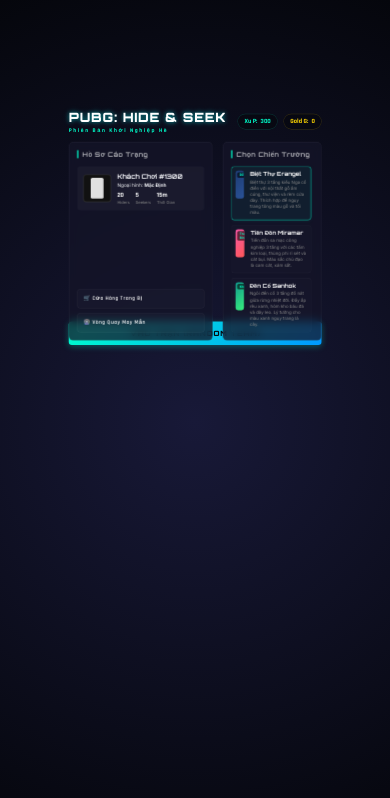
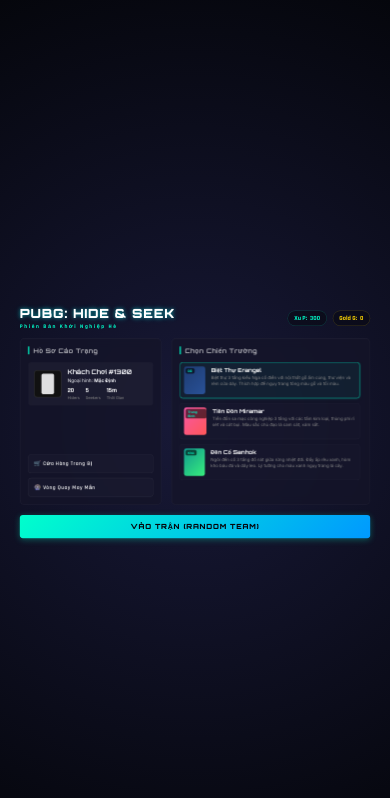
Before and after one commit to tuyetvu21102005-Ag/Game-Khoi-Nghi-He, a React (Vite) app: page / in a window 390 px wide. Shown: the top 798 px of the page. Built offline with nearby package versions, Linux system fonts and the light colour scheme.

Commit message:
fix: implement dynamic React scale wrapper to fit the entire game viewport cleanly inside one screen without scrollbars

```diff
--- a/src/App.tsx
+++ b/src/App.tsx
@@ -16,6 +16,30 @@ function App() {
   const [activeSkin, setActiveSkin] = useState<string>('skin_default');
   const [selectedMapId, setSelectedMapId] = useState<string>('map_erangel');
   const [assignedTeam, setAssignedTeam] = useState<Team>('Hider');
+  const [scale, setScale] = useState<number>(1);
+
+  // Resize handler to scale the 950x650 game bounds dynamically into the screen
+  useEffect(() => {
+    const handleResize = () => {
+      const baseWidth = 950;
+      const baseHeight = 650;
+      const padding = 16; // 16px safety margins
+
+      const scaleX = (window.innerWidth - padding) / baseWidth;
+      const scaleY = (window.innerHeight - padding) / baseHeight;
+
+      // Always fit inside the viewport by taking the minimum scale factor
+      const newScale = Math.min(scaleX, scaleY);
+      setScale(newScale);
+    };
+
+    window.addEventListener('resize', handleResize);
+    handleResize();
+
+    return () => {
+      window.removeEventListener('resize', handleResize);
+    };
+  }, []);
 
   // Load stats from localStorage if available
   useEffect(() => {
@@ -94,6 +118,18 @@ function App() {
 
   return (
     <main className="app-main-viewport">
+      <div
+        className="app-scale-wrapper"
+        style={{
+          transform: `scale(${scale})`,
+          transformOrigin: 'center center',
+          width: '950px',
+          height: '650px',
+          display: 'flex',
+          flexDirection: 'column',
+          flexShrink: 0,
+        }}
+      >
         {currentScreen === 'menu' && (
           <MainMenu
             coinsP={coinsP}
@@ -137,6 +173,7 @@ function App() {
             onGameOver={handleGameOver}
           />
         )}
+      </div>
     </main>
   );
 }
--- a/src/index.css
+++ b/src/index.css
@@ -34,8 +34,8 @@
 body {
   font-family: var(--font-main);
   background-color: var(--bg-primary);
-  overflow: auto; /* Enable page scrolling */
-  min-height: 100vh;
+  overflow: hidden;
+  height: 100vh;
   width: 100vw;
 }
 
@@ -67,14 +67,13 @@ body {
 /* VIEWPORT CONTAINER */
 .app-main-viewport {
   width: 100vw;
-  min-height: 100vh;
+  height: 100vh;
   display: flex;
   justify-content: center;
   align-items: center;
   background: radial-gradient(circle at center, #181938 0%, #05060c 100%);
   position: relative;
-  overflow: auto; /* Enable scrollbars if children overflow */
-  padding: 20px 0;
+  overflow: hidden;
 }
 
 /* ======================================================== */
@@ -1385,70 +1384,3 @@ body {
     opacity: 1;
   }
 }
-
-/* Media queries for scaling down to fit smaller viewports */
-@media (max-width: 980px) {
-  .menu-container,
-  .shop-container,
-  .wheel-container,
-  .game-screen-container {
-    transform: scale(0.9);
-    transform-origin: center top;
-    margin: 10px auto;
-  }
-}
-
-@media (max-width: 860px) {
-  .menu-container,
-  .shop-container,
-  .wheel-container,
-  .game-screen-container {
-    transform: scale(0.8);
-    transform-origin: center top;
-    margin: 10px auto;
-  }
-}
-
-@media (max-width: 768px) {
-  .menu-container,
-  .shop-container,
-  .wheel-container,
-  .game-screen-container {
-    transform: scale(0.7);
-    transform-origin: center top;
-    margin: 10px auto;
-  }
-}
-
-@media (max-width: 680px) {
-  .menu-container,
-  .shop-container,
-  .wheel-container,
-  .game-screen-container {
-    transform: scale(0.6);
-    transform-origin: center top;
-    margin: 10px auto;
-  }
-}
-
-@media (max-width: 580px) {
-  .menu-container,
-  .shop-container,
-  .wheel-container,
-  .game-screen-container {
-    transform: scale(0.5);
-    transform-origin: center top;
-    margin: 10px auto;
-  }
-}
-
-@media (max-width: 480px) {
-  .menu-container,
-  .shop-container,
-  .wheel-container,
-  .game-screen-container {
-    transform: scale(0.4);
-    transform-origin: center top;
-    margin: 10px auto;
-  }
-}
```
Lines whose indentation alone changed are shown as unchanged.
